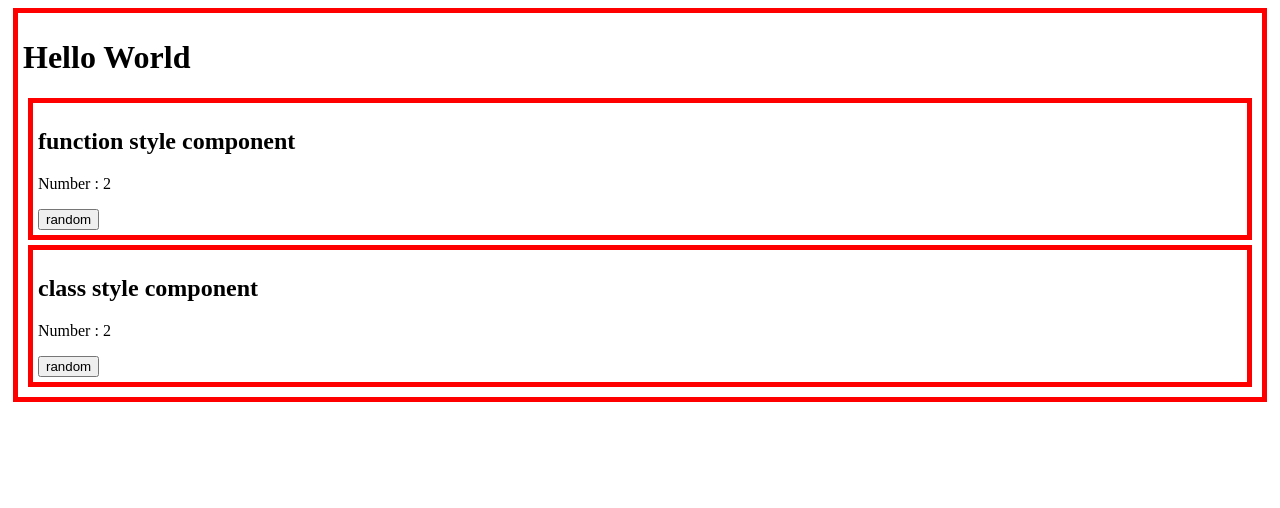
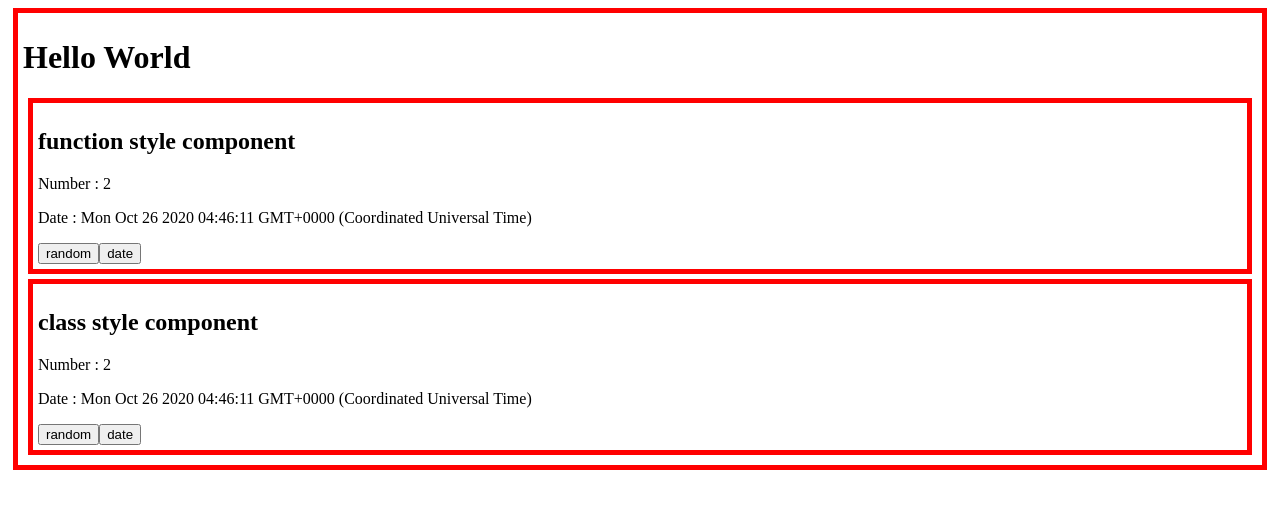
Before and after one commit to yeomju311/react-study, a React (Create React App) app in the folder react-app-style/: page / in a window 1280 px wide. Shown: the top 508 px of the page. Built offline with nearby package versions, Linux system fonts and the light colour scheme.

Commit message:
function style useState 사용

```diff
--- a/react-app-style/src/App.js
+++ b/react-app-style/src/App.js
@@ -15,14 +15,28 @@
   var numberState = useState(props.initNumber);
   var number = numberState[0];
   var setNumber = numberState[1];
+
+  var dateState = useState((new Date).toString());
+  var _date = dateState[0];
+  var setDate = dateState[1];
+
+  // 위의 3줄과 같은 의미의 코드
+  // var [_date, setDate] = usetState((new Date()).toString());
+
   console.log('numberState', numberState);
   return (
     <div className="container">
       <h2>function style component</h2>
       <p>Number : {number}</p>
+      <p>Date : {_date}</p>
       <input type="button" value="random" onClick={
           function(){
             setNumber(Math.random());
+          }
+        }></input>
+      <input type="button" value="date" onClick={
+          function(){
+            setDate((new Date()).toString());
           }
         }></input>
     </div>
@@ -31,16 +45,23 @@
 
 class ClassComp extends React.Component{
   state = {
-    number: this.props.initNumber
+    number: this.props.initNumber,
+    date: (new Date()).toString()
   }
   render() {
     return (
       <div className="container">
         <h2>class style component</h2>
         <p>Number : {this.state.number}</p>
+        <p>Date : {this.state.date}</p>
         <input type="button" value="random" onClick={
           function(){
             this.setState({number: Math.random()})
+          }.bind(this)
+        }></input>
+        <input type="button" value="date" onClick={
+          function(){
+            this.setState({date: (new Date()).toString()})
           }.bind(this)
         }></input>
       </div>
```
